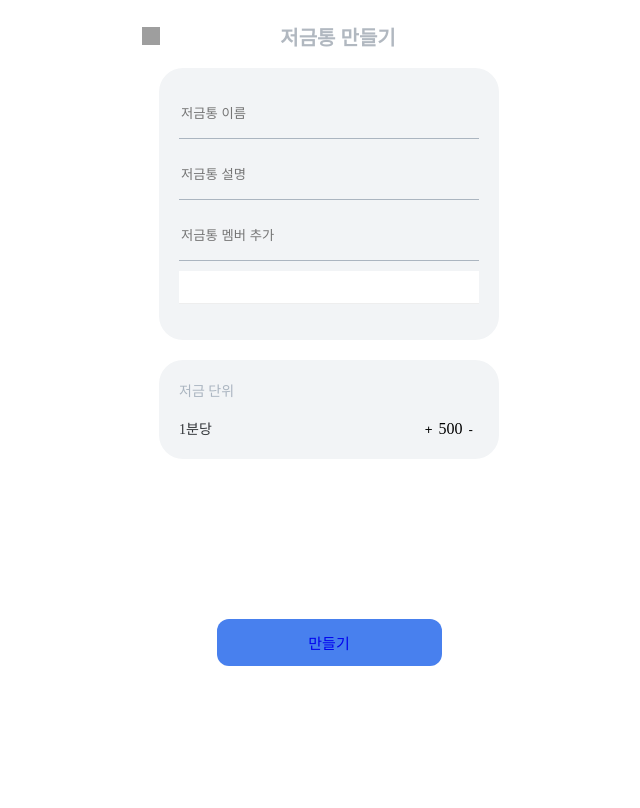
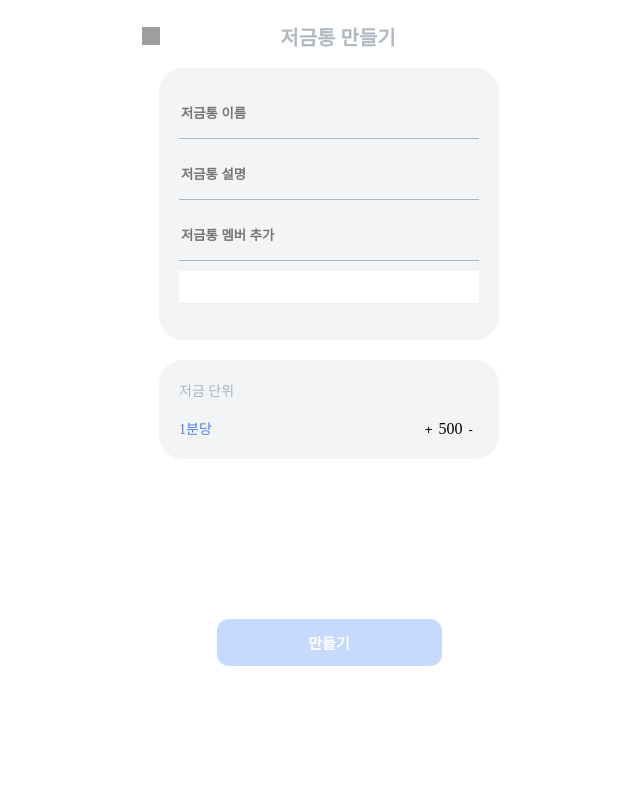
Before and after one commit to HaYoonsoo/iljo, a Django app: page /pig_new in a window 1280 px wide. Shown: the whole page, without its empty margins (311-951 px from the left). Run offline with Django 4.2, Linux system fonts and the light colour scheme; the visitor is signed in with stand-in values (Sample User, id 1); some libraries are stand-ins or nearby versions; grey boxes are pictures that could not be loaded.

Commit message:
저금통 추가 약간 css 수정

```diff
--- a/app/static/pig_new.css
+++ b/app/static/pig_new.css
@@ -68,6 +68,8 @@ input {
   border: none;
   margin-bottom: 10px;
   border-bottom: 1px solid  #ABB5C0;
+  font-style: normal;
+  font-weight: 600;
 }
 
 .submit {
@@ -75,19 +77,19 @@ input {
   margin-top: 20vh;
   font-family: 'NanumGothic';
   font-style: normal;
-  font-weight: 400;
+  font-weight: 600;
   font-size: 15px;
-  color: white;
+  color: #4880EE;
   border-style: none;
   cursor: pointer;
   width: 60%;
   height: 47px;
-  background: #4880EE;
+  background: #c6d9ff;
   border-radius: 12px;
 }
 .submit:hover {
-  color: #4880EE;
-  background: lightblue;
+  color: #cbddff;
+  background: #4880EE;
 }
 .inputContainer2 {
   width: 80%;
@@ -118,6 +120,13 @@ line-height: 19px;
 
 color: #323539;
 }
+
+span.time{
+  font-style: normal;
+  font-weight: 300;
+  color:#4880EE;
+}
+
 .plusWrapper {
   display:flex;
   /* width: 50%; */
--- a/app/templates/pig_new.html
+++ b/app/templates/pig_new.html
@@ -52,7 +52,7 @@
 <div style="margin-top: 20px;"class="select-money inputContainer2">
   <span>저금 단위</span>
   <div class="elementWrapper">
-    <span >
+    <span class="time">
       1분당
     </span>
     <div class="plusWrapper">
@@ -75,7 +75,7 @@
 <span>지각하면... 얼마?</span>
 <input name="exchange_rate" type="text" placeholder="지각하면 얼마">
 -->
-<button type="submit" class="submit" data-form-id="1"><a href="{% url 'addpig_complete' %}">만들기</a></button>
+<button type="submit" class="submit" data-form-id="1"><a href="{% url 'addpig_complete' %}"><span style="color:white;">만들기</span></a></button>
 
 {% endblock wrapper %}
 
```
